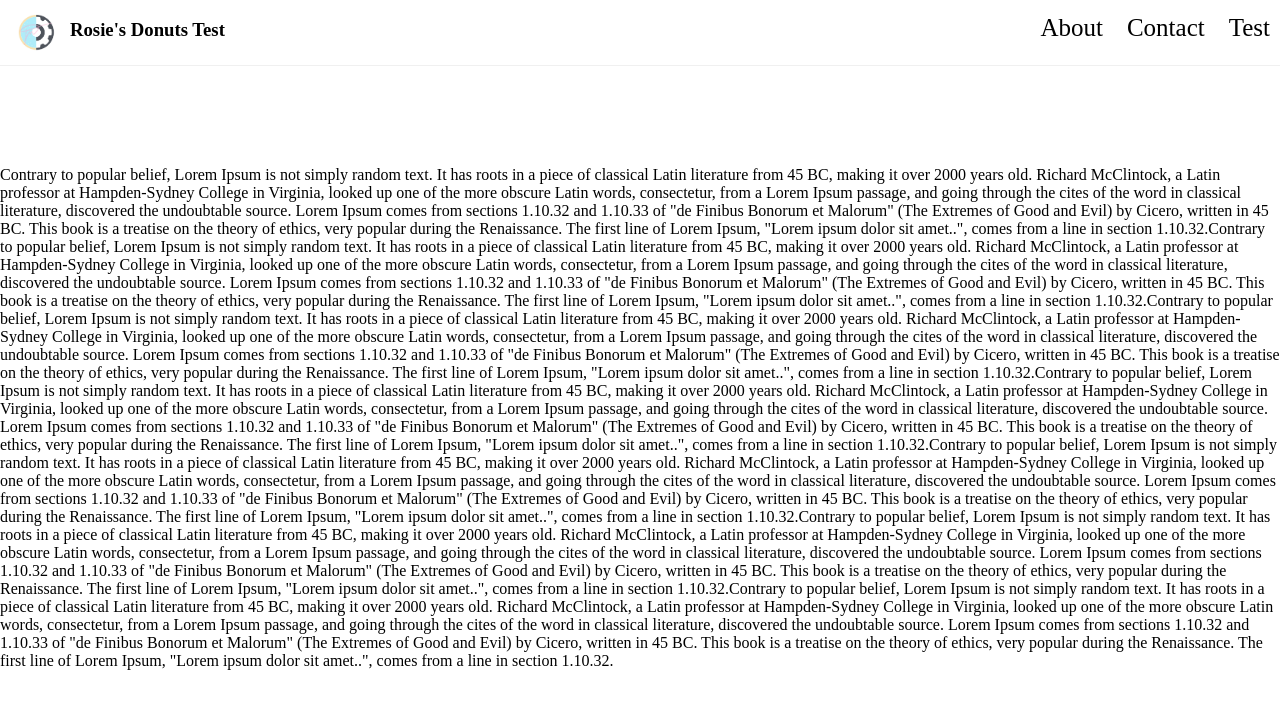
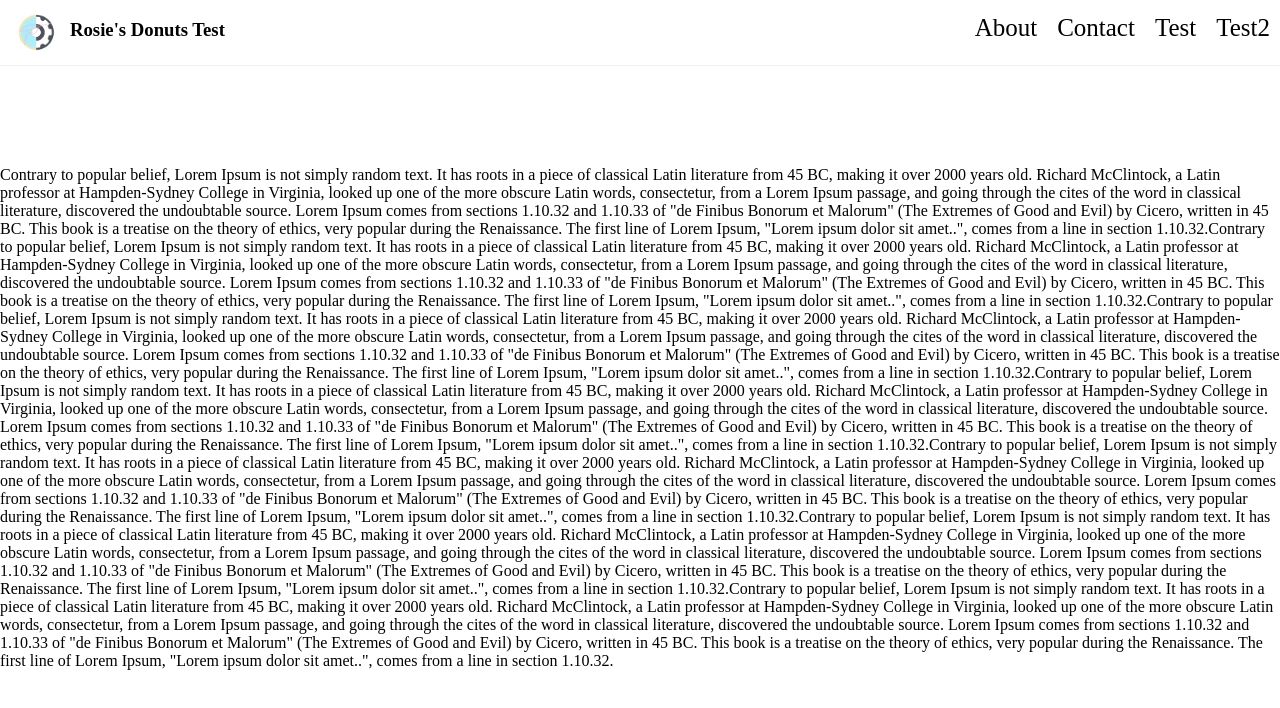
Before and after one commit to michaeljoepeterson/componentServer, a website: page public/nav/index.html in a window 1280 px wide. Drawn offline with Linux system fonts and the light colour scheme.

Commit message:
finished engine

```diff
--- a/public/nav/engine/navData.js
+++ b/public/nav/engine/navData.js
@@ -65,7 +65,7 @@
 			"About":"/about",
 			"Contact":"/contact",
 			"Test":"/",
-			"Test2":"ign.com"
+			"Test2":"https://ca.ign.com/"
 		}
 	},
 	jsData:{
--- a/public/nav/engine/navEngine.js
+++ b/public/nav/engine/navEngine.js
@@ -6,14 +6,38 @@
 
 NavEngine.prototype = Object.create( Engine.prototype );
 
-
-
 NavEngine.prototype.initHTML = function() {
 	console.log("nav engine class: ", this.options,this.navDesk.children,
 		this.navMobile.children);
 	this.navDesk.children[1].innerText = this.options.htmlData.title;
 	this.navMobile.children[1].innerText = this.options.htmlData.title;
+	let navOptions = this.options.htmlData.navOptions
+	for(let key in navOptions){
+		let link = document.createElement("a");
+		link.href = navOptions[key];
+		link.innerText = key;
+		link.target="_blank";
 
+		let deskItem = document.createElement("li");
+		deskItem.classList.add("nav-item");
+		deskItem.appendChild(link);
+		console.log(deskItem,link,this.navMobile.nextSibling);
+		this.navDesk.children[2].appendChild(deskItem);
+	}
+
+	for(let key in navOptions){
+		let link = document.createElement("a");
+		link.href = navOptions[key];
+		link.innerText = key;
+		link.target="_blank";
+
+		let mobileItem = document.createElement("li");
+		mobileItem.classList.add("nav-item-mobile");
+
+		mobileItem.appendChild(link);
+
+		this.navMobile.nextSibling.nextSibling.firstElementChild.appendChild(mobileItem);
+	}
 };
 //use this to execute order of things
 let navEngine = new NavEngine(navData,navData.mediaWidth,"nav-desk","nav-mobile");
--- a/public/nav/js/navbar.js
+++ b/public/nav/js/navbar.js
@@ -10,7 +10,6 @@
 	this.scrollAnimation = false;
 	this.scrolled = false;
 	this.initEventListeners();
-	//this.checkWindowSize(window.innerWidth);
 }
 
 Navbar.prototype.initEventListeners = function() {
@@ -86,18 +85,6 @@
 	document.body.classList.toggle("no-scroll");
 };
 
-Navbar.prototype.checkWindowSize = function(windowWidth) {
-	console.log(this.desktopNav,this.mobileNav);
-	if(windowWidth <= 550){
-		this.hideNav(this.desktopNav);
-		this.displayNav(this.mobileNav);
-	}
-	else{
-		this.hideNav(this.mobileNav);
-		this.displayNav(this.desktopNav);
-	}
-};
-
 function initApp(){
 	var navbar = new Navbar("nav-desk","nav-mobile","close-nav","mobile-options");
 }
```
Also changed, not shown: public/nav/index.html (+4 -0 lines).
